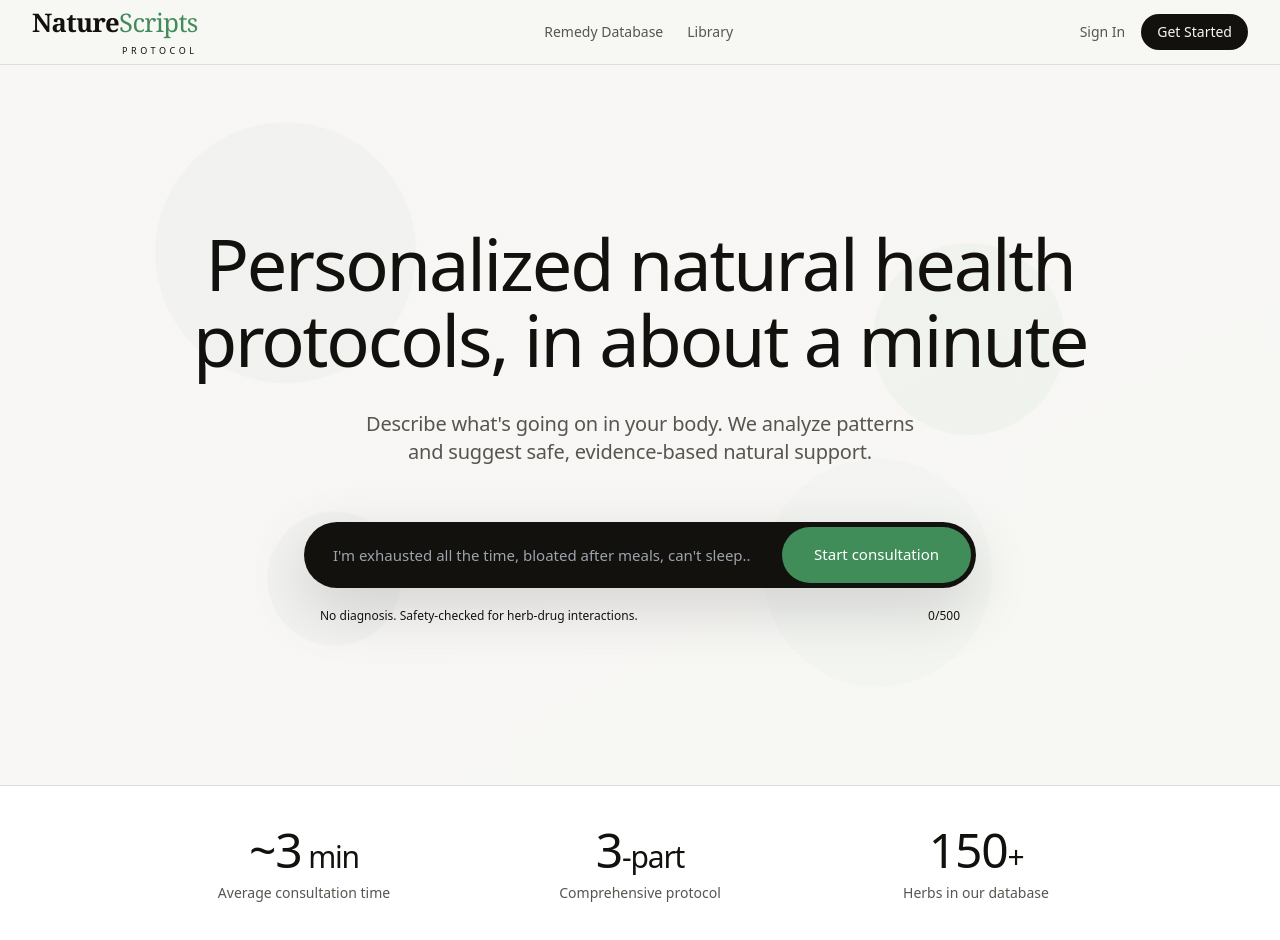
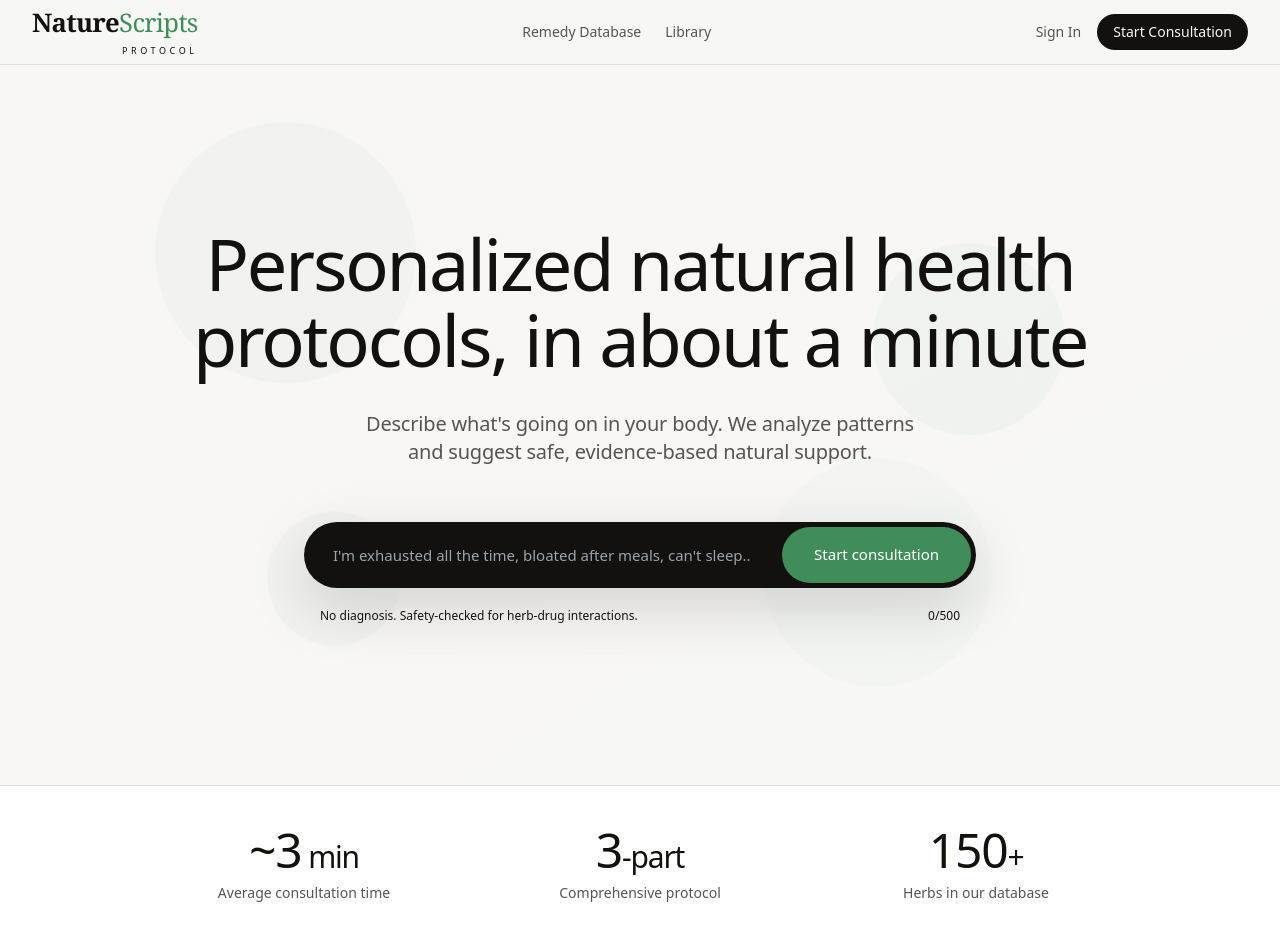
Before and after one commit to joelbyler272/naturescripts, a Next.js app: page / in a window 1280 px wide. Shown: the top 940 px of the page. Built offline with nearby package versions, Linux system fonts and the light colour scheme; no server answers.

Commit message:
feat: Change "Get Started" to "Start Consultation" in navigation

```diff
--- a/components/app/Navigation.tsx
+++ b/components/app/Navigation.tsx
@@ -145,10 +145,10 @@ export function Navigation({
               Sign In
             </Link>
             <Link
-              href={routes.signUp}
+              href={routes.consultation}
               className="text-sm px-4 py-2 rounded-full bg-foreground text-background hover:bg-foreground/90 transition-colors"
             >
-              Get Started
+              Start Consultation
             </Link>
           </div>
         </div>
```
